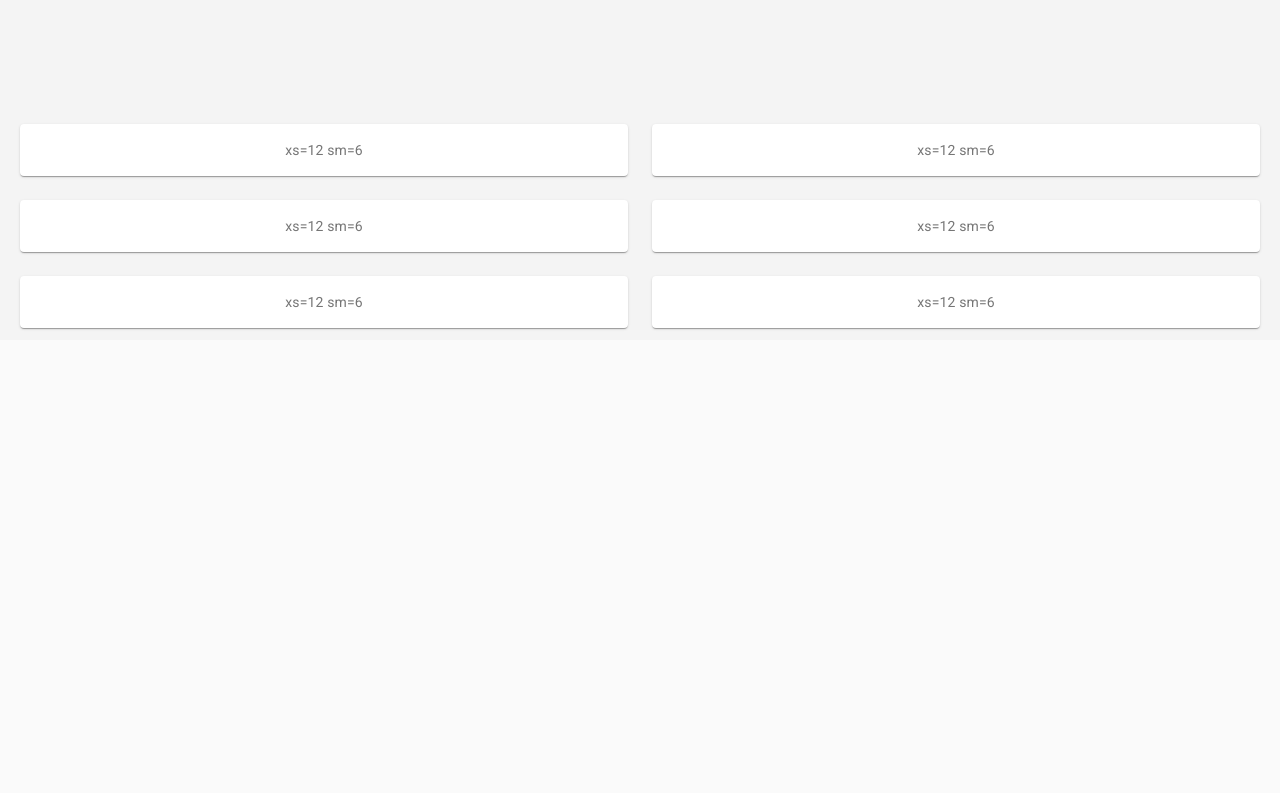
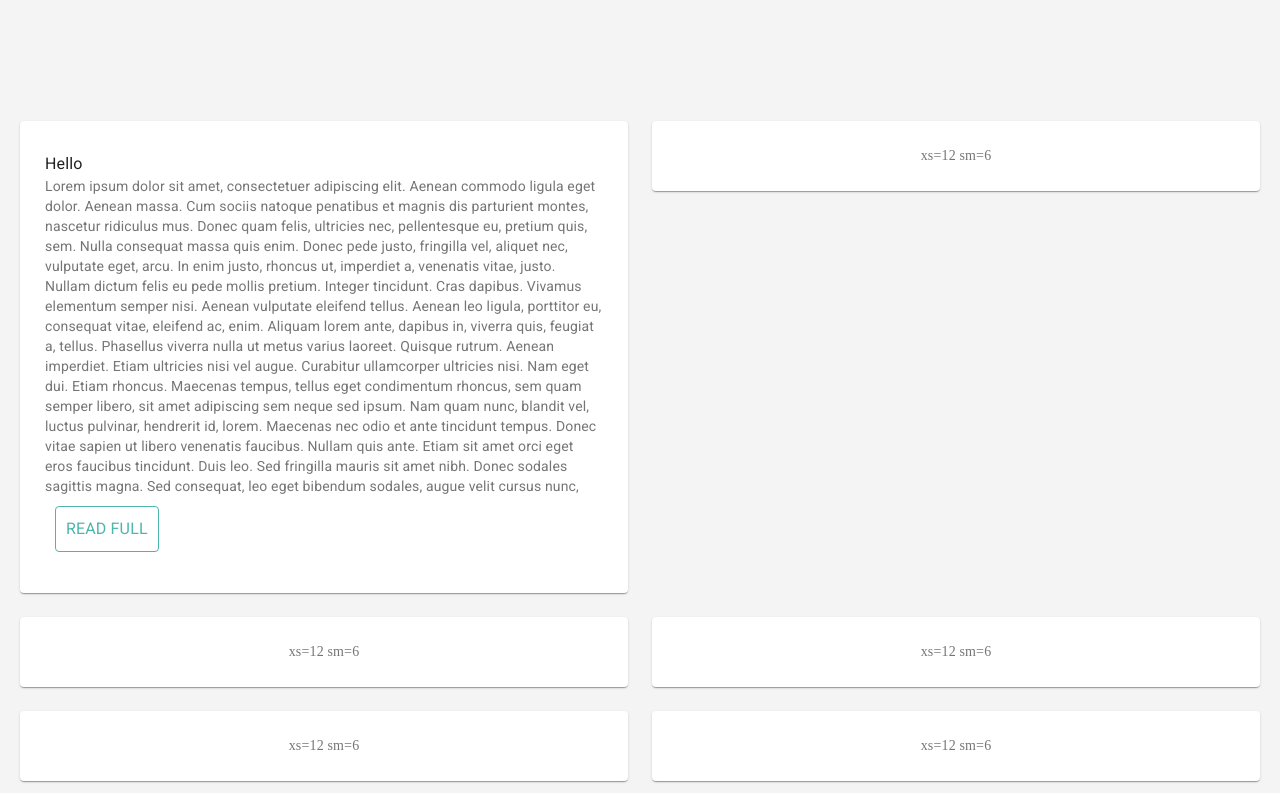
Before and after one commit to kristina-arezina/terms-2-program, a React (Create React App) app: page /women-in-tech in a window 1280 px wide. Shown: the part 420-1213 px from the top of the page. Before the commit the page ends 800 px from the top, so only its background shows below. Built offline with nearby package versions, Linux system fonts and the light colour scheme.

Commit message:
changed cloud image to women

```diff
--- a/src/components/WomenInTech/Grid.js
+++ b/src/components/WomenInTech/Grid.js
@@ -1,7 +1,7 @@
 import React from 'react';
 import { makeStyles } from '@material-ui/core/styles';
-import Paper from '@material-ui/core/Paper';
-import Grid from '@material-ui/core/Grid';
+import {Button, Grid, Link, ListItemText, ListItem, List, ExpansionPanelDetails, Paper, Typography, ExpansionPanelSummary, ExpansionPanel} from "@material-ui/core";
+
 
 const useStyles = makeStyles(theme => ({
   root: {
@@ -13,7 +13,22 @@ const useStyles = makeStyles(theme => ({
     padding: theme.spacing(2),
     textAlign: 'center',
     color: theme.palette.text.secondary,
+    padding:25,
+    fontFamily:"century gothic",
   },
+  typographyJourneys: {
+      textTransform: "uppercase",
+      fontFamily:"courier new"
+  },
+  button:{
+      padding:10,
+      margin:10,
+      border: "1px solid #4db6ac"
+  },
+  link:{
+      textDecoration: "none",
+      color: "#4db6ac"
+  }
 }));
 
 export default function FullWidthGrid() {
@@ -23,7 +38,36 @@ export default function FullWidthGrid() {
     <div className={classes.root}>
       <Grid container spacing={3}>
         <Grid item xs={12} sm={6}>
-          <Paper className={classes.paper}>xs=12 sm=6</Paper>
+        <Paper style={{
+            backgroundColor:"#fffff",
+            padding:25,
+            fontFamily:"century gothic",
+        }}
+        >
+
+            <ListItemText
+                primary={
+                    <React.Fragment >
+                      Hello
+                    </React.Fragment>
+                }
+                secondary={
+                    <React.Fragment >
+
+
+                    Lorem ipsum dolor sit amet, consectetuer adipiscing elit. Aenean commodo ligula eget dolor. Aenean massa. Cum sociis natoque penatibus et magnis dis parturient montes, nascetur ridiculus mus. Donec quam felis, ultricies nec, pellentesque eu, pretium quis, sem. Nulla consequat massa quis enim. Donec pede justo, fringilla vel, aliquet nec, vulputate eget, arcu. In enim justo, rhoncus ut, imperdiet a, venenatis vitae, justo. Nullam dictum felis eu pede mollis pretium. Integer tincidunt. Cras dapibus. Vivamus elementum semper nisi. Aenean vulputate eleifend tellus. Aenean leo ligula, porttitor eu, consequat vitae, eleifend ac, enim. Aliquam lorem ante, dapibus in, viverra quis, feugiat a, tellus. Phasellus viverra nulla ut metus varius laoreet. Quisque rutrum. Aenean imperdiet. Etiam ultricies nisi vel augue. Curabitur ullamcorper ultricies nisi. Nam eget dui. Etiam rhoncus. Maecenas tempus, tellus eget condimentum rhoncus, sem quam semper libero, sit amet adipiscing sem neque sed ipsum. Nam quam nunc, blandit vel, luctus pulvinar, hendrerit id, lorem. Maecenas nec odio et ante tincidunt tempus. Donec vitae sapien ut libero venenatis faucibus. Nullam quis ante. Etiam sit amet orci eget eros faucibus tincidunt. Duis leo. Sed fringilla mauris sit amet nibh. Donec sodales sagittis magna. Sed consequat, leo eget bibendum sodales, augue velit cursus nunc,
+
+
+                                <br/>
+                                <Button className={classes.button}>
+                                    <Link className={classes.link} rel="noopener" variant="body1" href="https://www.blindtextgenerator.com/lorem-ipsum" target="_blank">
+                                        Read Full
+                                    </Link>
+                                </Button>
+                    </React.Fragment>
+                }
+            />
+        </Paper>
         </Grid>
         <Grid item xs={12} sm={6}>
           <Paper className={classes.paper}>xs=12 sm=6</Paper>
```
Also changed, not shown: src/components/Journey/JourneyList.js (line endings or trailing spaces), src/components/WomenInTech/WordArt.png.
